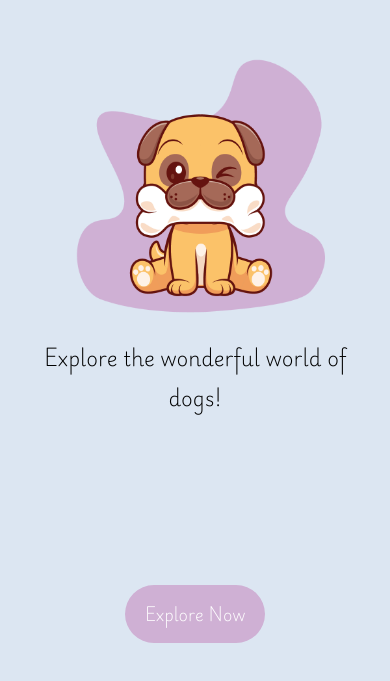
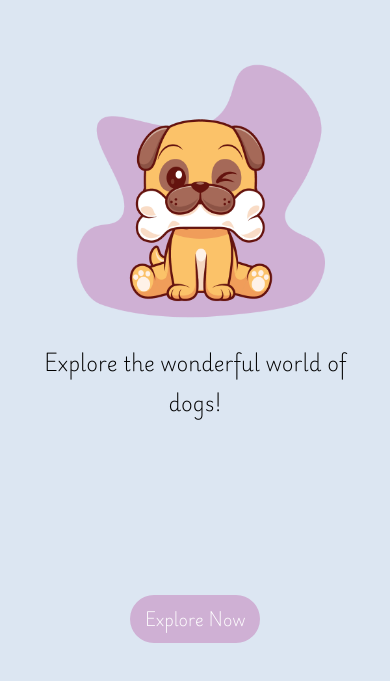
Before and after one commit to Med-1-Amine-9-Chakroun/online-dog-show, a React Native app: screen /GetStartedScreen in a window 390 px wide. Shown: the part 131-812 px from the top of the page. Built offline with nearby package versions, Linux system fonts and the light colour scheme.

Commit message:
Navigation between GetStartedScreen and DogsList created

```diff
--- a/App.js
+++ b/App.js
@@ -1,20 +1,26 @@
-import { StatusBar } from "expo-status-bar";
-import { StyleSheet, Text, View } from "react-native";
+import { StyleSheet } from "react-native";
+import { NavigationContainer } from "@react-navigation/native";
+import { createNativeStackNavigator } from "@react-navigation/native-stack";
+
 import GetStartedScreen from "./components/GetStartedScreen";
+import DogsList from "./components/DogsList";
 
 export default function App() {
+  const Stack = createNativeStackNavigator();
   return (
-    <View style={styles.container}>
-      <GetStartedScreen />
-    </View>
+    <NavigationContainer>
+      <Stack.Navigator initialRouteName="GetStartedScreen">
+        <Stack.Screen
+          name="GetStartedScreen"
+          component={GetStartedScreen}
+          options={{ headerShown: false }}
+        />
+        <Stack.Screen
+          name="DogsList"
+          component={DogsList}
+          options={{ headerShown: false }}
+        />
+      </Stack.Navigator>
+    </NavigationContainer>
   );
 }
-
-const styles = StyleSheet.create({
-  container: {
-    flex: 1,
-    backgroundColor: "#fff",
-    alignItems: "center",
-    justifyContent: "center",
-  },
-});
--- /dev/null
+++ b/components/DogsList.js
@@ -0,0 +1,10 @@
+import React from "react";
+import { Text, View } from "react-native";
+
+export default function DogsList() {
+  return (
+    <View>
+      <Text>hello</Text>
+    </View>
+  );
+}
--- a/components/GetStartedScreen.js
+++ b/components/GetStartedScreen.js
@@ -1,12 +1,13 @@
 import React from "react";
-import { Image, View, StyleSheet, Text } from "react-native";
+import { Image, View, StyleSheet, Text, TouchableOpacity } from "react-native";
 
 import AppLoading from "expo-app-loading";
 import useCustomFonts from "../assets/useCustomFonts";
+import { useNavigation } from "@react-navigation/native";
 
 export default function GetStartedScreen() {
   const fontsLoaded = useCustomFonts();
-
+  const navigation = useNavigation();
   if (!fontsLoaded) {
     return null; // Don't render anything until fonts are loaded
   }
@@ -14,6 +15,10 @@ export default function GetStartedScreen() {
   if (!fontsLoaded) {
     return <AppLoading />;
   }
+
+  const handlePress = () => {
+    navigation.navigate("DogsList");
+  };
 
   return (
     <View style={styles.container}>
@@ -24,9 +29,9 @@ export default function GetStartedScreen() {
         />
         <Text style={styles.desc}>Explore the wonderful world of dogs!</Text>
       </View>
-      <View style={styles.button}>
+      <TouchableOpacity style={styles.button} onPress={() => handlePress()}>
         <Text style={styles.buttonText}>Explore Now</Text>
-      </View>
+      </TouchableOpacity>
     </View>
   );
 }
@@ -58,10 +63,10 @@ const styles = StyleSheet.create({
     fontFamily: "PlaywriteDEGrund-ExtraLight",
   },
   button: {
-    padding: 20,
     backgroundColor: "#cfb0d4",
     borderRadius: 50,
-    paddingVertical: 15,
+    paddingVertical: 10,
+    paddingHorizontal: 15,
     alignItems: "center",
     justifyContent: "center",
     alignSelf: "center",
--- a/package.json
+++ b/package.json
@@ -10,6 +10,7 @@
   },
   "dependencies": {
     "@react-navigation/native": "^6.1.18",
+    "@react-navigation/native-stack": "^6.11.0",
     "expo": "~51.0.28",
     "expo-app-loading": "^2.1.1",
     "expo-status-bar": "~1.12.1",
```
Also changed, not shown: 1 other file (tests, documents, lock files or other folders).
